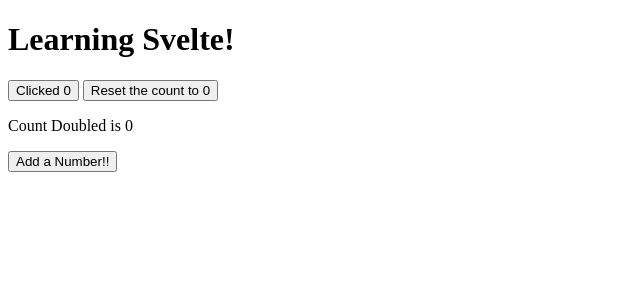
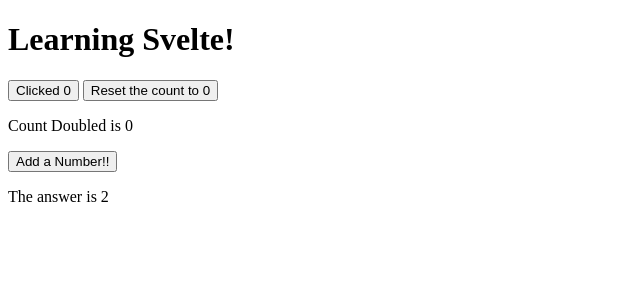
Before and after one commit to Aiyush-G/SvelteWebsite, a SvelteKit app in the folder myapp/: page / in a window 1280 px wide. Shown: the top 300 px of the page, without its empty margins (0-640 px from the left). Built offline with nearby package versions, Linux system fonts and the light colour scheme.

Commit message:
squashed a bug with nested components

```diff
--- a/myapp/src/routes/+page.svelte
+++ b/myapp/src/routes/+page.svelte
@@ -1,4 +1,6 @@
 <script>
+    import Nested from "./Nested.svelte"
+
     let count = 0;
     let numbers = [1,2,3,4,5,6];
 
@@ -41,3 +43,5 @@
 <p>Count Doubled is {doubled}</p>
 
 <button on:click={addNumber}>Add a Number!!</button>
+
+<Nested answer={"3"} />
--- a/myapp/src/routes/Nested.svelte
+++ b/myapp/src/routes/Nested.svelte
@@ -0,0 +1,6 @@
+<script>
+
+	let answer = 2;
+</script>
+
+<p>The answer is {answer}</p>
```
